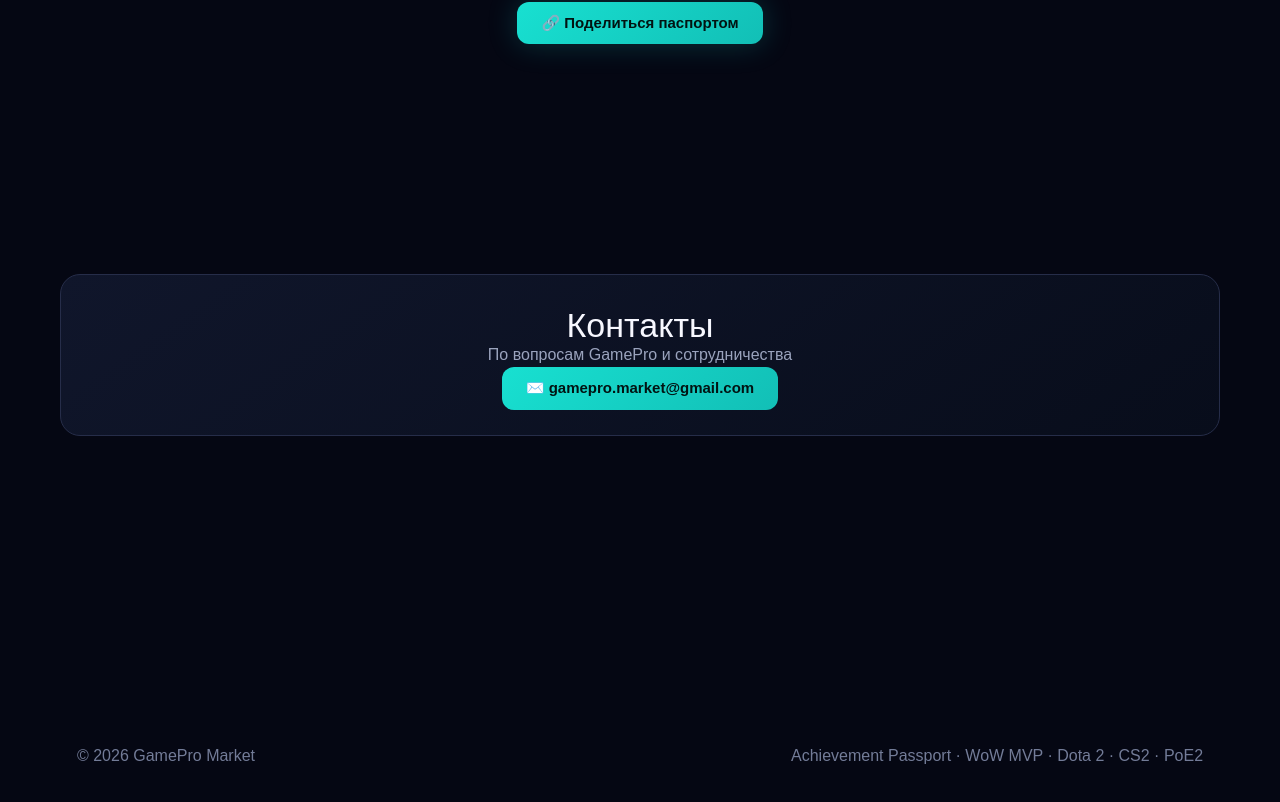
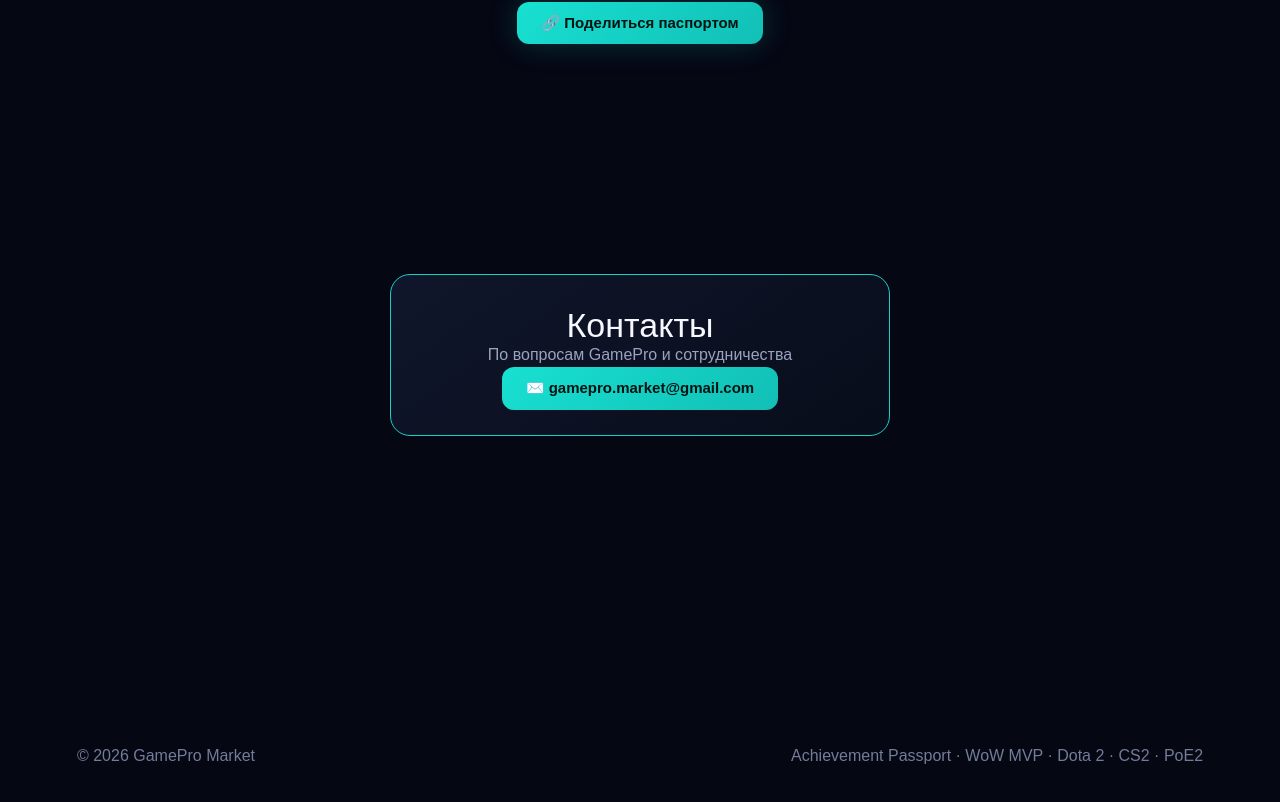
Before and after one commit to vesttrading/gamepro-market, a Next.js app: page / in a window 1280 px wide. Shown: the part 4016-4818 px from the top of the page. Built offline with nearby package versions, Linux system fonts and the light colour scheme; no server answers.

Commit message:
Modify contact section width and border color
Updated contact section styles for better layout and appearance.

```diff
--- a/app/page.tsx
+++ b/app/page.tsx
@@ -402,10 +402,10 @@ if (!battlenetId) {
       <section style={{maxWidth:760,width:"92%",margin:"auto",padding:"0 0 80px",textAlign:"center"}}><h2>{t.shareTitle}</h2><p style={{color:"#9da6c0"}}>{t.passportLink}: Vladimir · 2850 M+ · CE · VERIFIED</p><button onClick={sharePassport} style={btn}>🔗 {copied ? t.copied : t.share}</button></section>
     </main>
 
-    <section id="contact" style={{maxWidth:1160,width:"92%",margin:"0 auto 50px"}}>
+    <section id="contact" style={{maxWidth:500,width:"90%",margin:"0 auto 50px"}}>
   <div style={{
     background:"linear-gradient(145deg,#10162b,#080d1b)",
-    border:"1px solid #262d49",
+    border:"1px solid #19cfc5",
     borderRadius:20,
     padding:25,
     textAlign:"center"
```
